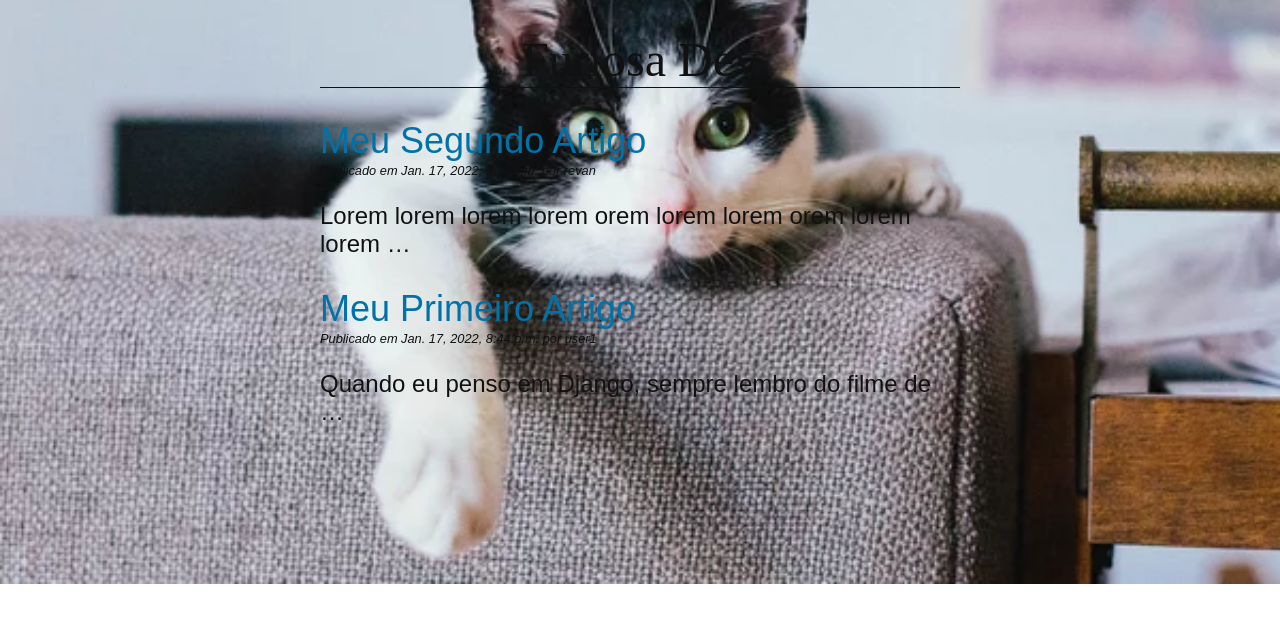
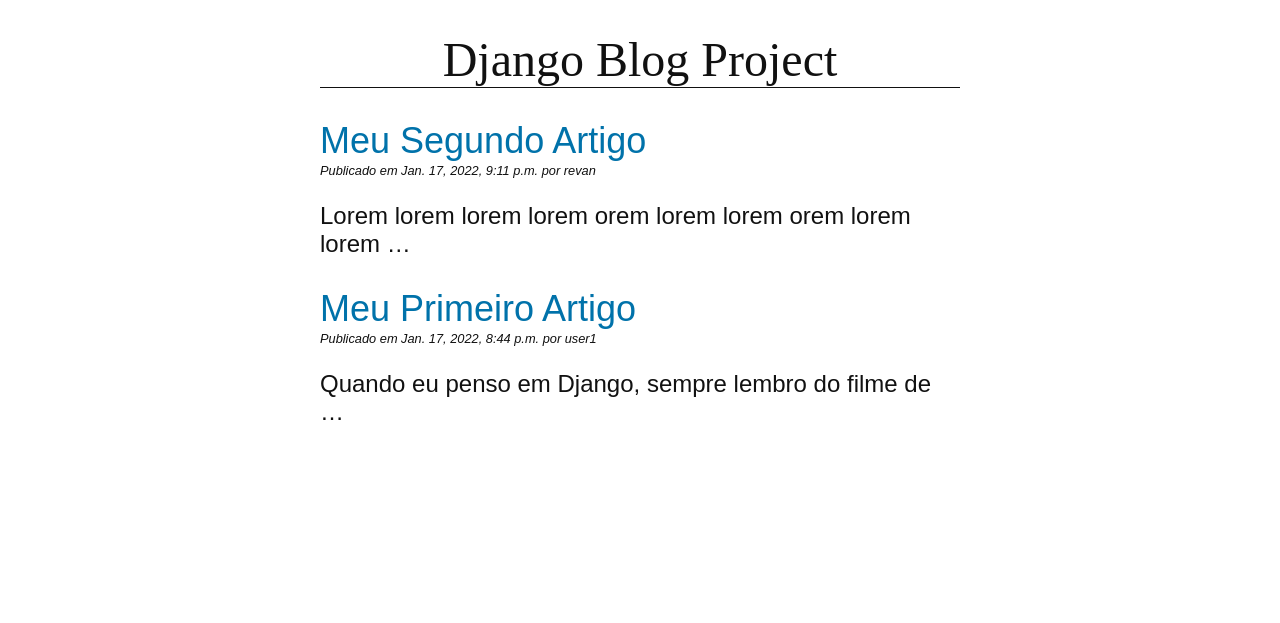
Before and after one commit to derikson-dev/django-blog, a Django app: page /blog/ in a window 1280 px wide. Shown: the top 623 px of the page. Run offline with Django 4.2, Linux system fonts and the light colour scheme; data comes from the database, SQL or seed files in the repository.

Commit message:
Add css file and fixed base.html

```diff
--- a/blog/static/css/blog.css
+++ b/blog/static/css/blog.css
@@ -3,10 +3,10 @@
     font-family: sans-serif;
     font-size: 1.5rem;
     color: #111111;
-    background-image: url("../images/cat.png");
+    /* background-image: url("../images/cat.png");
     background-repeat: no-repeat;
     background-position: center;
-    background-size: cover;
+    background-size: cover; */
 }
 
 h1 {
--- a/blog/templates/blog/base.html
+++ b/blog/templates/blog/base.html
@@ -9,9 +9,8 @@
 </head>
 <body>
     <header>
-        <h1>Furiosa Dev</h1>
+        <h1>Django Blog Project</h1>
     </header>
-
     <main>
         {% block content %}
         {% endblock %}
```
